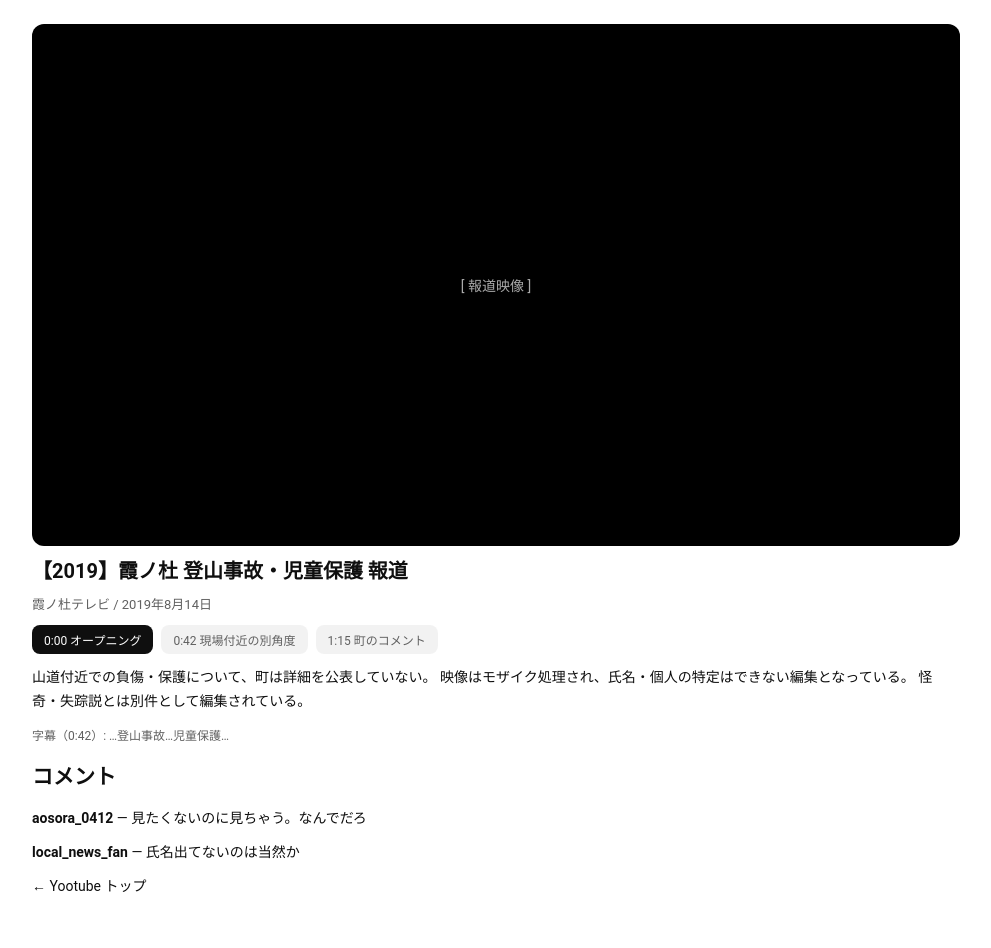
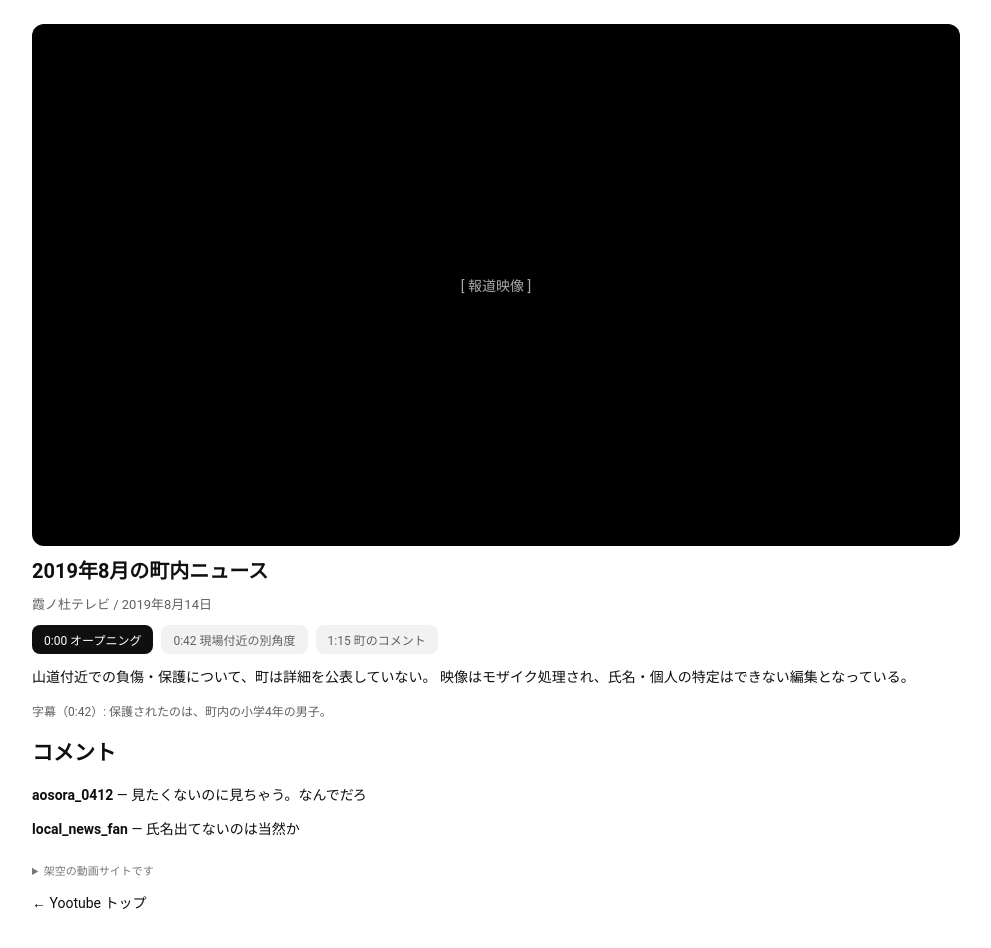
Before and after one commit to roku253/yootube, a plain HTML site: page watch/kasuminomori-2019-incident.html in a window 1280 px wide. Shown: the whole page, without its empty margins (144-1135 px from the left). Drawn offline with Linux system fonts and the light colour scheme.

Commit message:
報道タイトルから事件語を外し、字幕を一人の保護に変える。
Co-authored-by: Cursor <cursoragent@cursor.com>

```diff
--- a/watch/kasuminomori-2019-incident.html
+++ b/watch/kasuminomori-2019-incident.html
@@ -3,7 +3,7 @@
 <head>
   <meta charset="UTF-8" />
   <meta name="viewport" content="width=device-width, initial-scale=1" />
-  <title>【2019】霞ノ杜 登山事故・児童保護 報道 - Yootube</title>
+  <title>2019年8月の町内ニュース - Yootube</title>
   <link rel="stylesheet" href="../css/watch-shell.css" />
   <script>window.__TOKEN_RESOURCE_KEY__ = "ext:yootube:kasuminomori-pr"</script>
   <script src="../token-gate.js" defer></script>
@@ -14,7 +14,7 @@
       <div class="watch-player" aria-label="報道映像">
         <span class="watch-player-label">[ 報道映像 ]</span>
       </div>
-      <h1 class="watch-title">【2019】霞ノ杜 登山事故・児童保護 報道</h1>
+      <h1 class="watch-title">2019年8月の町内ニュース</h1>
       <p class="watch-meta">霞ノ杜テレビ / 2019年8月14日</p>
       <div class="watch-chapters" aria-label="チャプター">
         <button type="button" class="is-active">0:00 オープニング</button>
@@ -24,14 +24,17 @@
       <p class="watch-desc">
         山道付近での負傷・保護について、町は詳細を公表していない。
         映像はモザイク処理され、氏名・個人の特定はできない編集となっている。
-        怪奇・失踪説とは別件として編集されている。
       </p>
-      <p class="watch-caption">字幕（0:42）: …登山事故…児童保護…</p>
+      <p class="watch-caption">字幕（0:42）: 保護されたのは、町内の小学4年の男子。</p>
       <section class="watch-comments" data-kn-story-clue="1" aria-label="コメント">
         <h2 class="watch-comments-title">コメント</h2>
         <p class="watch-comment"><strong>aosora_0412</strong> — 見たくないのに見ちゃう。なんでだろ</p>
         <p class="watch-comment"><strong>local_news_fan</strong> — 氏名出てないのは当然か</p>
       </section>
+      <details style="font-size:11px;color:#777;margin-top:1.5rem;">
+        <summary>架空の動画サイトです</summary>
+        <p>本ページは謎解き作品のための架空サイトです。実在の団体・地域とは関係ありません。</p>
+      </details>
       <p><a href="../">← Yootube トップ</a></p>
     </main>
   </div>
```
